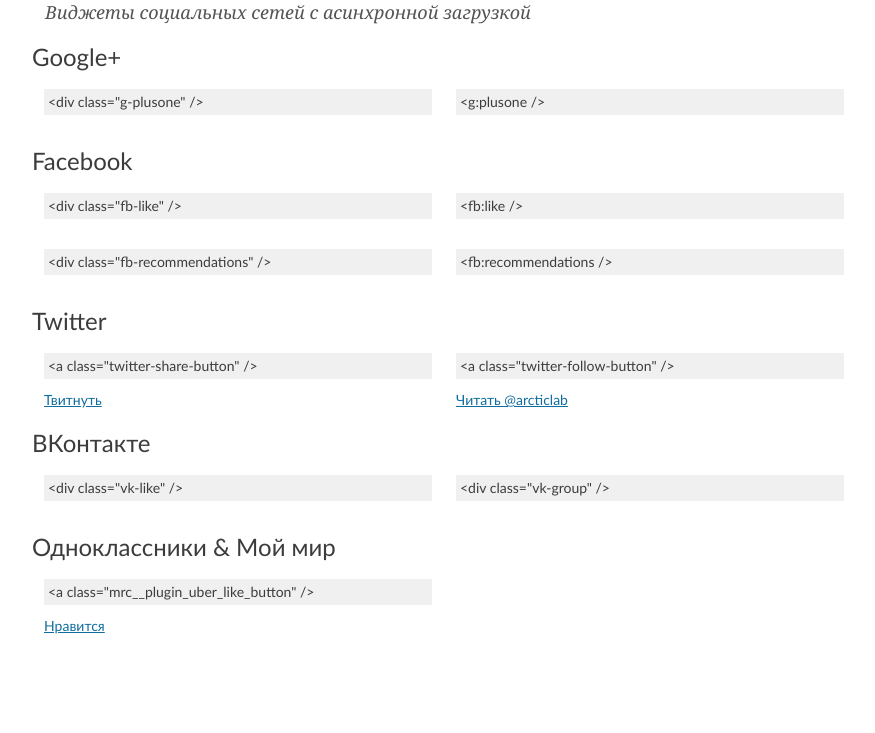
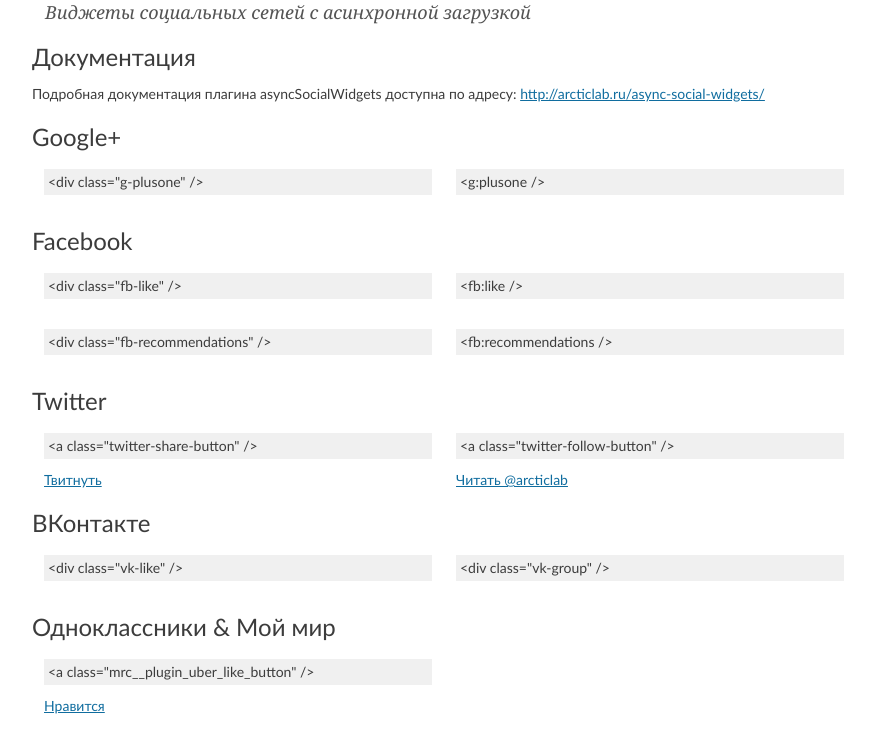
Before and after one commit to vjik/jquery-semanticwp-social, a plain HTML site: page index.html in a window 1280 px wide. Shown: the part 101-834 px from the top of the page, without its empty margins (196-1071 px from the left). Before the commit the page ends 800 px from the top, so only its background shows below. Drawn offline with Linux system fonts and the light colour scheme.

Commit message:
Добавлена ссылка на документацию

```diff
--- a/index.html
+++ b/index.html
@@ -36,6 +36,14 @@
 		</div>
 	</div>
 	<!-- Шапка - Конец -->
+
+
+	<!-- Документация -->
+	<h2>Документация</h2>
+	<p>Подробная документация плагина asyncSocialWidgets доступна по адресу:
+		<a href="http://arcticlab.ru/async-social-widgets/">http://arcticlab.ru/async-social-widgets/</a>
+	</p>
+	<!-- Документация - Конец -->
 
 
 	<!-- Google+ -->
```
